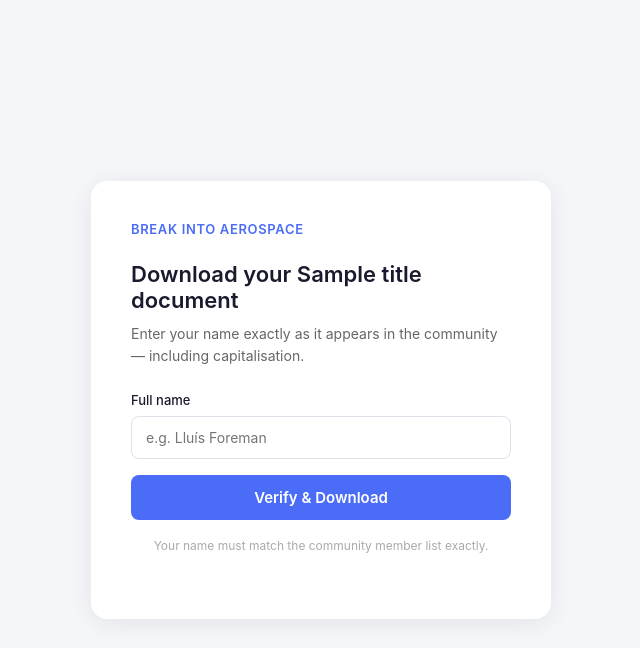
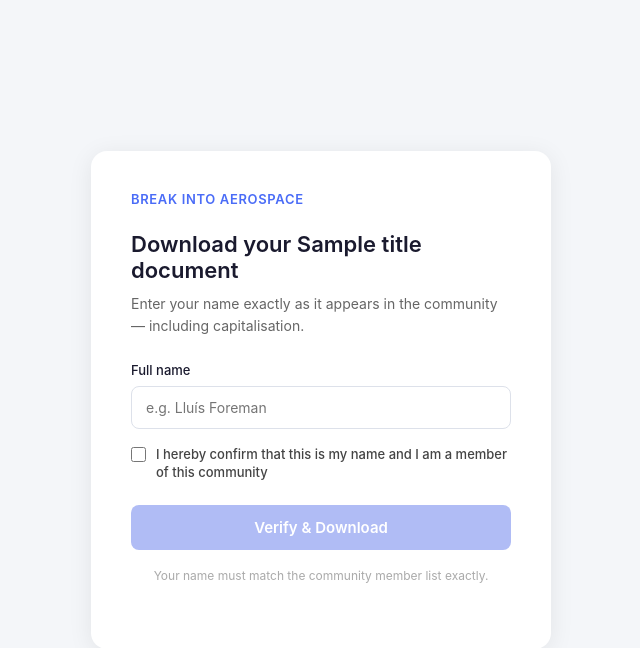
Before and after one commit to LluisForeman/bia, a Flask app: template templates/index.html in a window 1280 px wide. Shown: the top 648 px of the page, without its empty margins (319-959 px from the left). Run offline with Flask 3, Linux system fonts and the light colour scheme; the template is opened without the code that fills it: most values are stand-ins (such as "Sample title", 1, 10 or a date in 2020).

Commit message:
feat: add confirmation checkbox — button disabled until checked

```diff
--- a/templates/index.html
+++ b/templates/index.html
@@ -78,6 +78,30 @@
       transition: background 0.15s;
     }
     button:hover { background: #3a5ce6; }
+    button:disabled {
+      background: #b0bcf5;
+      cursor: not-allowed;
+    }
+    .checkbox-row {
+      display: flex;
+      align-items: flex-start;
+      gap: 10px;
+      margin-bottom: 16px;
+    }
+    .checkbox-row input[type="checkbox"] {
+      margin-top: 2px;
+      width: 15px;
+      height: 15px;
+      flex-shrink: 0;
+      cursor: pointer;
+      accent-color: #4a6cf7;
+    }
+    .checkbox-label {
+      font-size: 13px;
+      color: #444;
+      line-height: 1.4;
+      cursor: pointer;
+    }
     .error {
       background: #fff5f5;
       border: 1px solid #f5c6c6;
@@ -137,7 +161,13 @@
     <form method="POST" action="/{{ slug }}/verify">
       <label for="name">Full name</label>
       <input type="text" id="name" name="name" placeholder="e.g. Lluís Foreman" autocomplete="off" required>
-      <button type="submit">Verify &amp; Download</button>
+
+      <div class="checkbox-row">
+        <input type="checkbox" id="confirm" name="confirm" required onchange="document.getElementById('submit-btn').disabled = !this.checked;">
+        <label for="confirm" class="checkbox-label">I hereby confirm that this is my name and I am a member of this community</label>
+      </div>
+
+      <button type="submit" id="submit-btn" disabled>Verify &amp; Download</button>
     </form>
     {% else %}
     <div class="error" style="background:#f0f4ff;border-color:#c0ccf7;color:#3a5ce6;">
```
